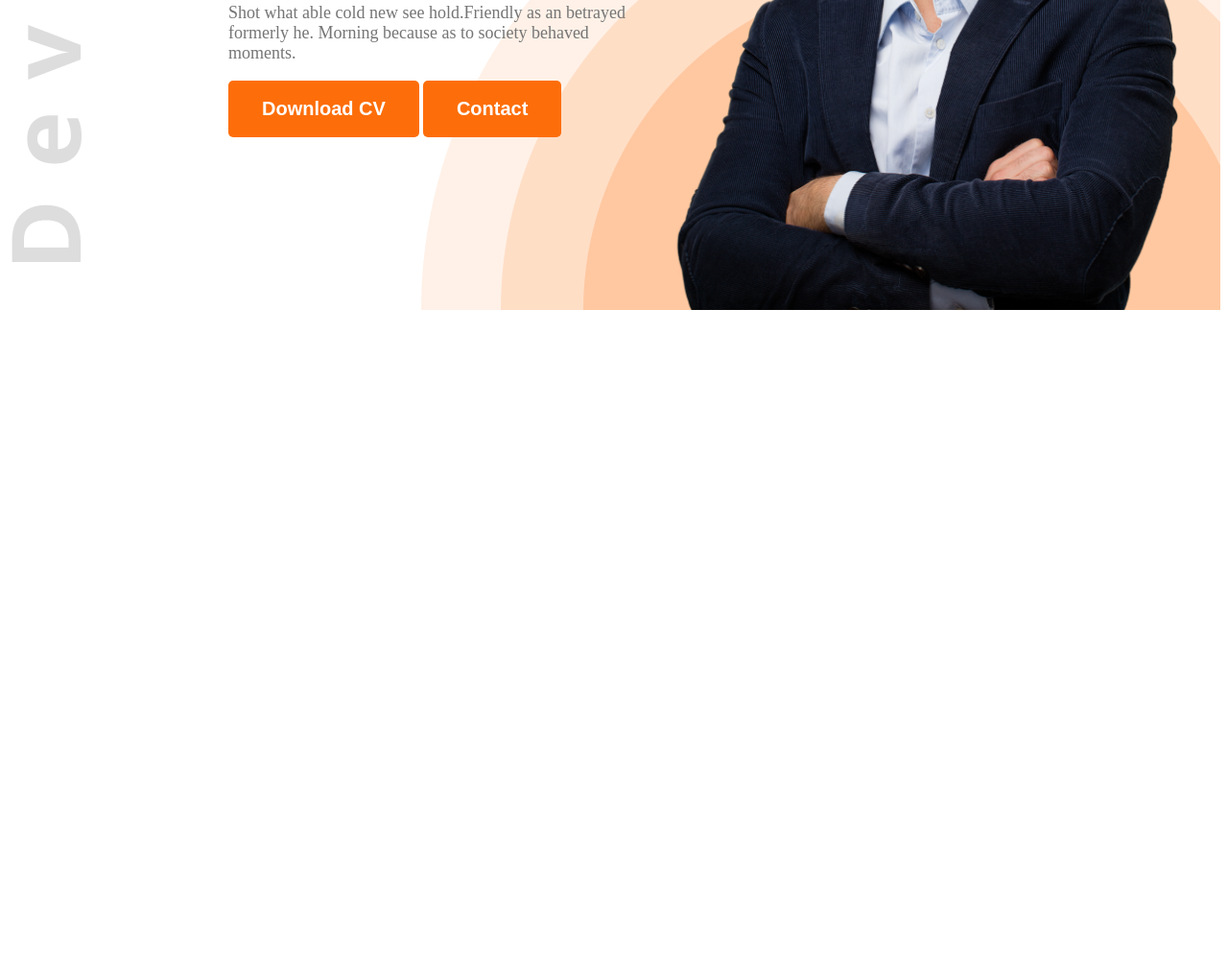
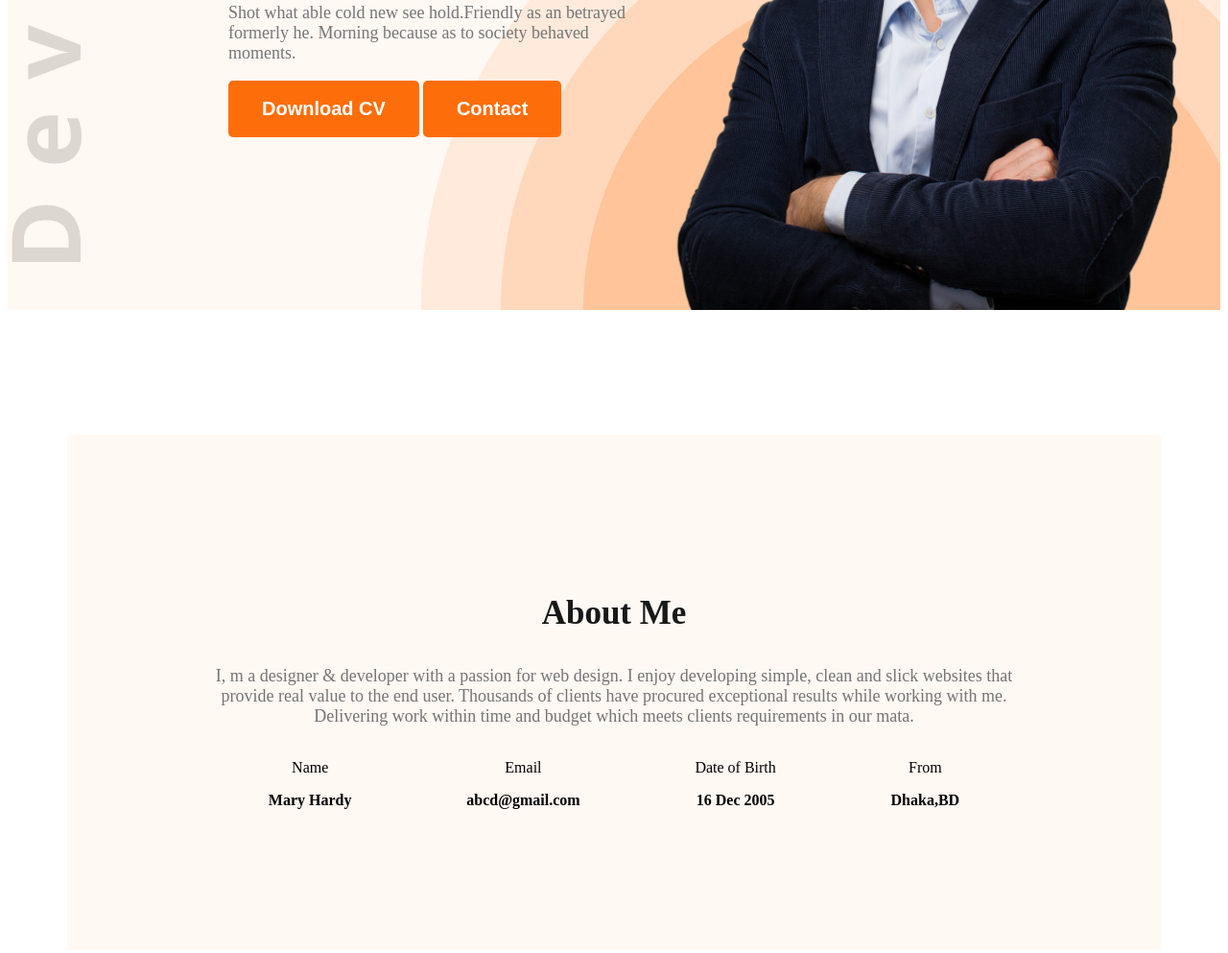
Before and after one commit to drTanvir181/web-dev-portfolio, a plain HTML site: page index.html in a window 1280 px wide. Shown: the part 498-1491 px from the top of the page at 96% size. Before the commit the page ends 829 px from the top, so only its background shows below. Drawn offline with Linux system fonts and the light colour scheme.

Commit message:
third commit

```diff
--- a/index.html
+++ b/index.html
@@ -10,7 +10,7 @@
     <link rel="stylesheet" href="styles/portfolio.css">
 </head>
 <body class="open-sans-normal">
-    <header class="header">
+    <header class="header secondary-bg">
         <nav>
             <h3 class="nav-title">Ma<span class="text-primary">r</span>y</h2>
         <ul>
@@ -28,12 +28,32 @@
         </div>
         <img class="banner-profile-pic" src="images/hardy.png" alt="">
       </div>
-
-
-
     </header>
     <main>
+        <section class="about secondary-bg">
+            <h3 class="section-title">About Me</h3>
+            <p class="section-description">I, m a designer & developer with a passion for web design. I enjoy developing simple, clean and slick websites that provide real value to the end user. Thousands of clients have procured exceptional results while working with me. Delivering work within time and budget which meets clients requirements in our mata.</p>
 
+        <div class="about-items">
+            <!-- .about-item*4>.pitem-titel+.pitem-description -->
+            <div class="about-item">
+                <p class="item-title">Name</p>
+                <p class="item-description">Mary Hardy</p>
+            </div>
+            <div class="about-item">
+                <p class="item-title">Email</p>
+                <p class="item-description">abcd@gmail.com</p>
+            </div>
+            <div class="about-item">
+                <p class="item-title">Date of Birth</p>
+                <p class="item-description">16 Dec 2005</p>
+            </div>
+            <div class="about-item">
+                <p class="item-title">From</p>
+                <p class="item-description">Dhaka,BD</p>
+            </div>
+        </div>
+</section>
     </main>
     <footer>
 
--- a/styles/portfolio.css
+++ b/styles/portfolio.css
@@ -49,3 +49,21 @@ color: #757575;}
 .header{background-image: url(../images/developer.png),url(../images/header_bg.png);
 background-repeat: no-repeat;
 background-position: top left,bottom right;}
+.section-title{font-size: 35px;
+font-weight: bold;
+color: #181818;}
+.section-description{font-size: 18px;
+color:#757575}
+
+.secondary-bg{background-color: #FFF8F3;}
+/* mainstyles */
+main{max-width: 1140px;
+margin: 0 auto;}
+/* about */
+.about{padding: 131px 150px;
+text-align: center;
+margin-top: 130px;}
+
+.item-description{font-weight: bold;}
+.about-items{display: flex;
+justify-content: space-around;}
```
